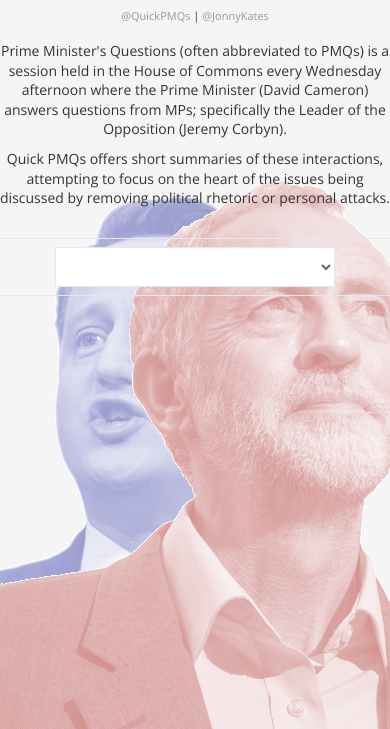
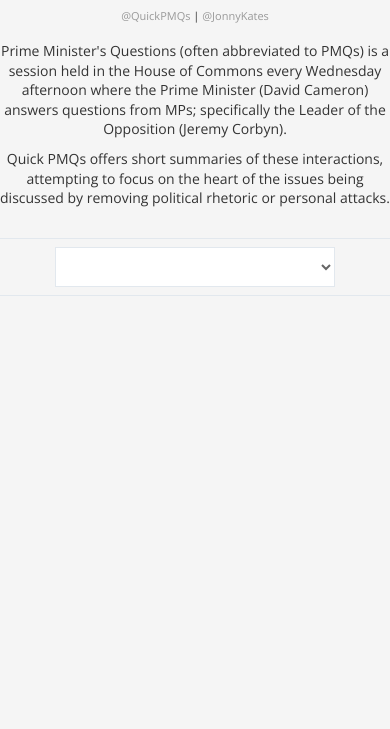
Before and after one commit to jonnykates/quick-pmqs-v1, a plain HTML site: page index.html in a window 390 px wide. Shown: the part 115-844 px from the top of the page. Drawn offline with nearby package versions, Linux system fonts and the light colour scheme; a web font is replaced by a local one.

Commit message:
Latest data

```diff
--- a/js/controllers/TweetController.js
+++ b/js/controllers/TweetController.js
@@ -9,6 +9,188 @@ $scope.debateSelector = {date: 'hideall'};
 $scope.debates = [
 
   { date: 'Select a date' },
+
+  {
+    date: '18th November, 2015',
+
+    tweets: [
+      {
+        politician: 'Jeremy Corbyn',
+        avatar: corbynAv,
+        side: 'left',
+        source: 'http://www.publications.parliament.uk/pa/cm201516/cmhansrd/cm151118/debtext/151118-0001.htm#151118-0001.htm_spnew60',
+        message: 'What is the government\'s latest advice for people travelling to France in the wake of the Paris terrorist attacks?'
+      },
+      {
+        politician: 'David Cameron',
+        avatar: cameronAv,
+        side: 'right',
+        source: 'http://www.publications.parliament.uk/pa/cm201516/cmhansrd/cm151118/debtext/151118-0001.htm#151118-0001.htm_spmin12',
+        message: 'Full advice is on the Foreign Office website, but we should carry on as normal. One way to defeat terrorism is to show we will not be cowed.'
+      },
+      {
+        politician: 'Jeremy Corbyn',
+        avatar: corbynAv,
+        side: 'left',
+        source: 'http://www.publications.parliament.uk/pa/cm201516/cmhansrd/cm151118/debtext/151118-0001.htm#151118-0001.htm_spnew61',
+        message: 'Will you join me in making it clear that the Paris attacks have nothing in common with the 2 million British Muslims in this country?'
+      },
+      {
+        politician: 'David Cameron',
+        avatar: cameronAv,
+        side: 'right',
+        source: 'http://www.publications.parliament.uk/pa/cm201516/cmhansrd/cm151118/debtext/151118-0001.htm#151118-0001.htm_spmin13',
+        message: 'I completely agree. Their actions are not a reflection of Islam. We need to deconstruct their associations between terrorism and Islam.'
+      },
+      {
+        politician: 'Jeremy Corbyn',
+        avatar: corbynAv,
+        side: 'left',
+        source: 'http://www.publications.parliament.uk/pa/cm201516/cmhansrd/cm151118/debtext/151118-0001.htm#151118-0001.htm_spnew62',
+        message: 'Can the PM ensure all countries in the region are clamping down on sources of funding, arms and trade for ISIL?'
+      },
+      {
+        politician: 'David Cameron',
+        avatar: cameronAv,
+        side: 'right',
+        source: 'http://www.publications.parliament.uk/pa/cm201516/cmhansrd/cm151118/debtext/151118-0001.htm#151118-0001.htm_spmin14',
+        message: 'We should cut off supplies but the region is very unstable so this is challenging. We should also look at military action.'
+      },
+      {
+        politician: 'Jeremy Corbyn',
+        avatar: corbynAv,
+        side: 'left',
+        source: 'http://www.publications.parliament.uk/pa/cm201516/cmhansrd/cm151118/debtext/151118-0001.htm#151118-0001.htm_spnew63',
+        message: 'Can you clarify where the necessary extra funding for the security services will come from?'
+      },
+      {
+        politician: 'David Cameron',
+        avatar: cameronAv,
+        side: 'right',
+        source: 'http://www.publications.parliament.uk/pa/cm201516/cmhansrd/cm151118/debtext/151118-0001.htm#151118-0001.htm_spmin15',
+        message: 'We will be increasing the number of security service personnel and safeguarding the counter-terrorism budget.'
+      },
+      {
+        politician: 'Jeremy Corbyn',
+        avatar: corbynAv,
+        side: 'left',
+        source: 'http://www.publications.parliament.uk/pa/cm201516/cmhansrd/cm151118/debtext/151118-0001.htm#151118-0001.htm_spnew64',
+        message: 'That doesn\'t answer my question. What about the planned police cuts? Could these jepordise our safety?'
+      },
+      {
+        politician: 'David Cameron',
+        avatar: cameronAv,
+        side: 'right',
+        source: 'http://www.publications.parliament.uk/pa/cm201516/cmhansrd/cm151118/debtext/151118-0001.htm#151118-0001.htm_spmin16',
+        message: 'The shadow Home Secretary has said that 10% cuts for the police is doable. Are you disagreeing with your colleague?'
+      },
+      {
+        politician: 'Jeremy Corbyn',
+        avatar: corbynAv,
+        side: 'left',
+        source: 'http://www.publications.parliament.uk/pa/cm201516/cmhansrd/cm151118/debtext/151118-0001.htm#151118-0001.htm_spnew65',
+        message: 'Moral in the police is so low that 1 in 3 are considering leaving. Will you protect policing budgets in next week\'s autumn statement?'
+      },
+      {
+        politician: 'David Cameron',
+        avatar: cameronAv,
+        side: 'right',
+        source: 'http://www.publications.parliament.uk/pa/cm201516/cmhansrd/cm151118/debtext/151118-0001.htm#151118-0001.htm_spmin17',
+        message: 'Neighbourhood policing numbers are up 3,800 and we\'ve cut bureaucracy to also boost the numbers on the beat.'
+      },
+    ]
+  },
+
+  {
+    date: '4th November, 2015',
+
+    tweets: [
+      {
+        politician: 'Jeremy Corbyn',
+        avatar: corbynAv,
+        side: 'left',
+        source: 'http://www.publications.parliament.uk/pa/cm201516/cmhansrd/cm151104/debtext/151104-0001.htm#151104-0001.htm_spnew61',
+        message: 'Last week I asked the PM 6 times if people would be worse off due to tax credit cuts. He\'s had a week to think about it, can he now answer?'
+      },
+      {
+        politician: 'David Cameron',
+        avatar: cameronAv,
+        side: 'right',
+        source: 'http://www.publications.parliament.uk/pa/cm201516/cmhansrd/cm151104/debtext/151104-0001.htm#151104-0001.htm_spmin12',
+        message: 'We suffered a defeat in the Lords on tax credits, so we\'ll come forward withnew proposals in the autumn statement.'
+      },
+      {
+        politician: 'Jeremy Corbyn',
+        avatar: corbynAv,
+        side: 'left',
+        source: 'http://www.publications.parliament.uk/pa/cm201516/cmhansrd/cm151104/debtext/151104-0001.htm#151104-0001.htm_spnew62',
+        message: 'Tory MP Andrew Percy said last week that changes to tax credits cannot go ahead. What is the PM\'s answer to his friend?'
+      },
+      {
+        politician: 'David Cameron',
+        avatar: cameronAv,
+        side: 'right',
+        source: 'http://www.publications.parliament.uk/pa/cm201516/cmhansrd/cm151104/debtext/151104-0001.htm#151104-0001.htm_spmin13',
+        message: 'I\'d give the same answer I\'m giving you. We will announce our plans in the autumn statement in three weeks\' time.'
+      },
+      {
+        politician: 'Jeremy Corbyn',
+        avatar: corbynAv,
+        side: 'left',
+        source: 'http://www.publications.parliament.uk/pa/cm201516/cmhansrd/cm151104/debtext/151104-0001.htm#151104-0001.htm_spnew65',
+        message: 'An army veteran wrote to me saying he is worried whether his family will be able to get by. Is that how the government treats veterans?'
+      },
+      {
+        politician: 'David Cameron',
+        avatar: cameronAv,
+        side: 'right',
+        source: 'http://www.publications.parliament.uk/pa/cm201516/cmhansrd/cm151104/debtext/151104-0001.htm#151104-0001.htm_spmin14',
+        message: 'He will benefit from £11k personal allowance plus 30 hours childcare. He may not have a job if you ever got anywhere near power!'
+      },
+      {
+        politician: 'Jeremy Corbyn',
+        avatar: corbynAv,
+        side: 'left',
+        source: 'http://www.publications.parliament.uk/pa/cm201516/cmhansrd/cm151104/debtext/151104-0001.htm#151104-0001.htm_spnew66',
+        message: 'Can the PM guarantee there will be no winter crisis in the NHS this year?'
+      },
+      {
+        politician: 'David Cameron',
+        avatar: cameronAv,
+        side: 'right',
+        source: 'http://www.publications.parliament.uk/pa/cm201516/cmhansrd/cm151104/debtext/151104-0001.htm#151104-0001.htm_spmin15',
+        message: 'The NHS is benefitting from the £10bn we\'re putting in and I believe it has the resources it needs.'
+      },
+      {
+        politician: 'Jeremy Corbyn',
+        avatar: corbynAv,
+        side: 'left',
+        source: 'http://www.publications.parliament.uk/pa/cm201516/cmhansrd/cm151104/debtext/151104-0001.htm#151104-0001.htm_spnew69',
+        message: 'The King\'s Fund doesn\'t think so. They say the NHS cannot continue to maintain standards and balance the books.'
+      },
+      {
+        politician: 'David Cameron',
+        avatar: cameronAv,
+        side: 'right',
+        source: 'http://www.publications.parliament.uk/pa/cm201516/cmhansrd/cm151104/debtext/151104-0001.htm#151104-0001.htm_spmin16',
+        message: 'The new CEO of the NHS said they needed £8bn, so we\'re giving them £10bn. The stats show care provision is rising.'
+      },
+      {
+        politician: 'Jeremy Corbyn',
+        avatar: corbynAv,
+        side: 'left',
+        source: 'http://www.publications.parliament.uk/pa/cm201516/cmhansrd/cm151104/debtext/151104-0001.htm#151104-0001.htm_spnew70',
+        message: 'Since you took office waiting lists are up by a third and many hospitals run in deficit. Can you ensure the public they can rely on the NHS?'
+      },
+      {
+        politician: 'David Cameron',
+        avatar: cameronAv,
+        side: 'right',
+        source: 'http://www.publications.parliament.uk/pa/cm201516/cmhansrd/cm151104/debtext/151104-0001.htm#151104-0001.htm_spmin17',
+        message: 'Since I became PM we have 16k more docs and nurses and the NHS has improved in many areas thanks to our strong economy.'
+      },
+    ]
+  },
 
   {
     date: '28th October, 2015',
@@ -190,6 +372,97 @@ $scope.debates = [
         message: 'We\'ve helped many disabled people into work. I will look at UN report but often these are not all they are cracked up to be.'
       }
     ]
+  },
+
+  {
+    date: '14th October, 2015',
+
+    tweets: [
+      {
+        politician: 'Jeremy Corbyn',
+        avatar: corbynAv,
+        side: 'left',
+        source: 'http://www.publications.parliament.uk/pa/cm201516/cmhansrd/cm151014/debtext/151014-0001.htm#151014-0001.htm_spnew59',
+        message: '2,000 people have emailed me in the last 3 days worried about tax credit cuts. Will people be worse off next year?'
+      },
+      {
+        politician: 'David Cameron',
+        avatar: cameronAv,
+        side: 'right',
+        source: 'http://www.publications.parliament.uk/pa/cm201516/cmhansrd/cm151014/debtext/151014-0001.htm#151014-0001.htm_spmin9',
+        message: 'We\'re introducing the national living wage of £9 per hour. We\'ll also raise the personal allowance to £11k. So many people will benefit.'
+      },
+      {
+        politician: 'Jeremy Corbyn',
+        avatar: corbynAv,
+        side: 'left',
+        source: 'http://www.publications.parliament.uk/pa/cm201516/cmhansrd/cm151014/debtext/151014-0001.htm#151014-0001.htm_spnew60',
+        message: 'I can tell you that 3 million families will be worse off. Are you not taking away opportunities from children in low income families?'
+      },
+      {
+        politician: 'David Cameron',
+        avatar: cameronAv,
+        side: 'right',
+        source: 'http://www.publications.parliament.uk/pa/cm201516/cmhansrd/cm151014/debtext/151014-0001.htm#151014-0001.htm_spmin10',
+        message: 'Since I became PM there are 2 million more in work. All people benefit from a growing econom where wages are rising.'
+      },
+      {
+        politician: 'Jeremy Corbyn',
+        avatar: corbynAv,
+        side: 'left',
+        source: 'http://www.publications.parliament.uk/pa/cm201516/cmhansrd/cm151014/debtext/151014-0001.htm#151014-0001.htm_spnew61',
+        message: 'Will you acknowledge that people in work often rely on tax credits? You\'ve given tax breaks to the wealthiest people, worsening inequality.'
+      },
+      {
+        politician: 'David Cameron',
+        avatar: cameronAv,
+        side: 'right',
+        source: 'http://www.publications.parliament.uk/pa/cm201516/cmhansrd/cm151014/debtext/151014-0001.htm#151014-0001.htm_spmin11',
+        message: 'Tax credits aren\'t working. We say it is better to let people earn more and take less from them in tax. Your figures are wrong.'
+      },
+      {
+        politician: 'Jeremy Corbyn',
+        avatar: corbynAv,
+        side: 'left',
+        source: 'http://www.publications.parliament.uk/pa/cm201516/cmhansrd/cm151014/debtext/151014-0001.htm#151014-0001.htm_spnew62',
+        message: 'Does the PM really believe that £450,000 is an affordable price for a new home?'
+      },
+      {
+        politician: 'David Cameron',
+        avatar: cameronAv,
+        side: 'right',
+        source: 'http://www.publications.parliament.uk/pa/cm201516/cmhansrd/cm151014/debtext/151014-0001.htm#151014-0001.htm_spmin12',
+        message: 'We want £450k to be the upper starter limit in London and want starter homes from £150k. We\'ve also introduced the Help to Buy scheme.'
+      },
+      {
+        politician: 'Jeremy Corbyn',
+        avatar: corbynAv,
+        side: 'left',
+        source: 'http://www.publications.parliament.uk/pa/cm201516/cmhansrd/cm151014/debtext/151014-0001.htm#151014-0001.htm_spnew63',
+        message: 'We are not building enough houses though. Local authorities are struggling to access funding for council housing.'
+      },
+      {
+        politician: 'David Cameron',
+        avatar: cameronAv,
+        side: 'right',
+        source: 'http://www.publications.parliament.uk/pa/cm201516/cmhansrd/cm151014/debtext/151014-0001.htm#151014-0001.htm_spmin13',
+        message: 'We\'ve built more council homes in the last 5 years than Labour built in 13. We will not borrow money to build houses.'
+      },
+      {
+        politician: 'Jeremy Corbyn',
+        avatar: corbynAv,
+        side: 'left',
+        source: 'http://www.publications.parliament.uk/pa/cm201516/cmhansrd/cm151014/debtext/151014-0001.htm#151014-0001.htm_spnew66',
+        message: 'Data on secondary breast cancer is not being collected efficiently in hospitals. Can you follow up on a promise made in 2010 on improving this?'
+      },
+      {
+        politician: 'David Cameron',
+        avatar: cameronAv,
+        side: 'right',
+        source: 'http://www.publications.parliament.uk/pa/cm201516/cmhansrd/cm151014/debtext/151014-0001.htm#151014-0001.htm_spmin14',
+        message: 'I agree. I too met with the campaigners he mentions and relayed our discussions to the Health Secretary. I will write you a full update.'
+      },
+    ]
   }
 
 ];
--- a/style/style.scss
+++ b/style/style.scss
@@ -41,6 +41,18 @@ body {
   background-repeat: no-repeat;
   background-position: bottom right;
   z-index: -2;
+}
+
+@media all and (max-width: 830px) {
+  .corbyn-background, .cameron-background {
+    background-image: none;
+  }
+}
+
+@media only screen and (max-device-width: 480px) {
+  .corbyn-background, .cameron-background {
+    background-image: none;
+  }
 }
 
 h1 {
```
Also changed, not shown: style/style.css.
